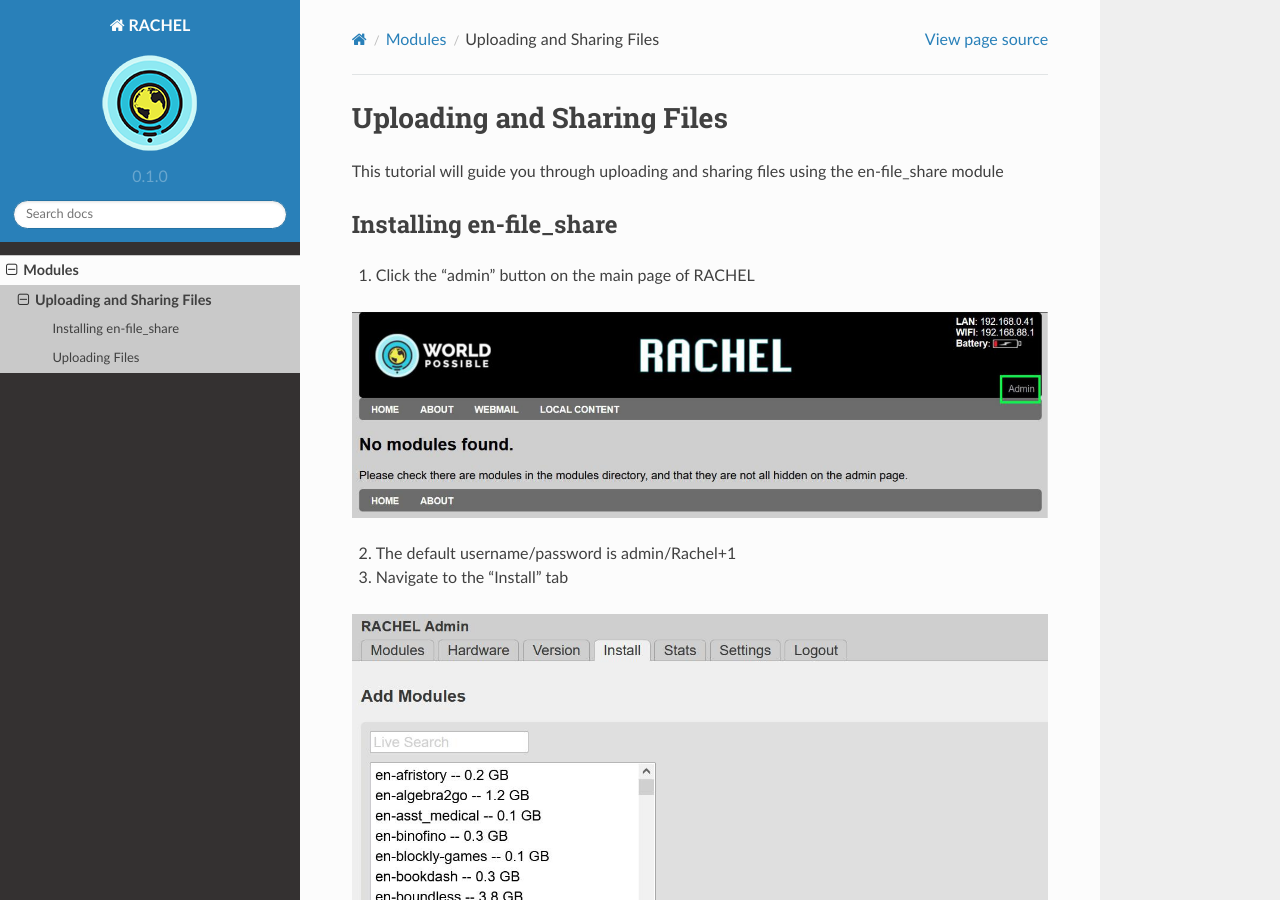
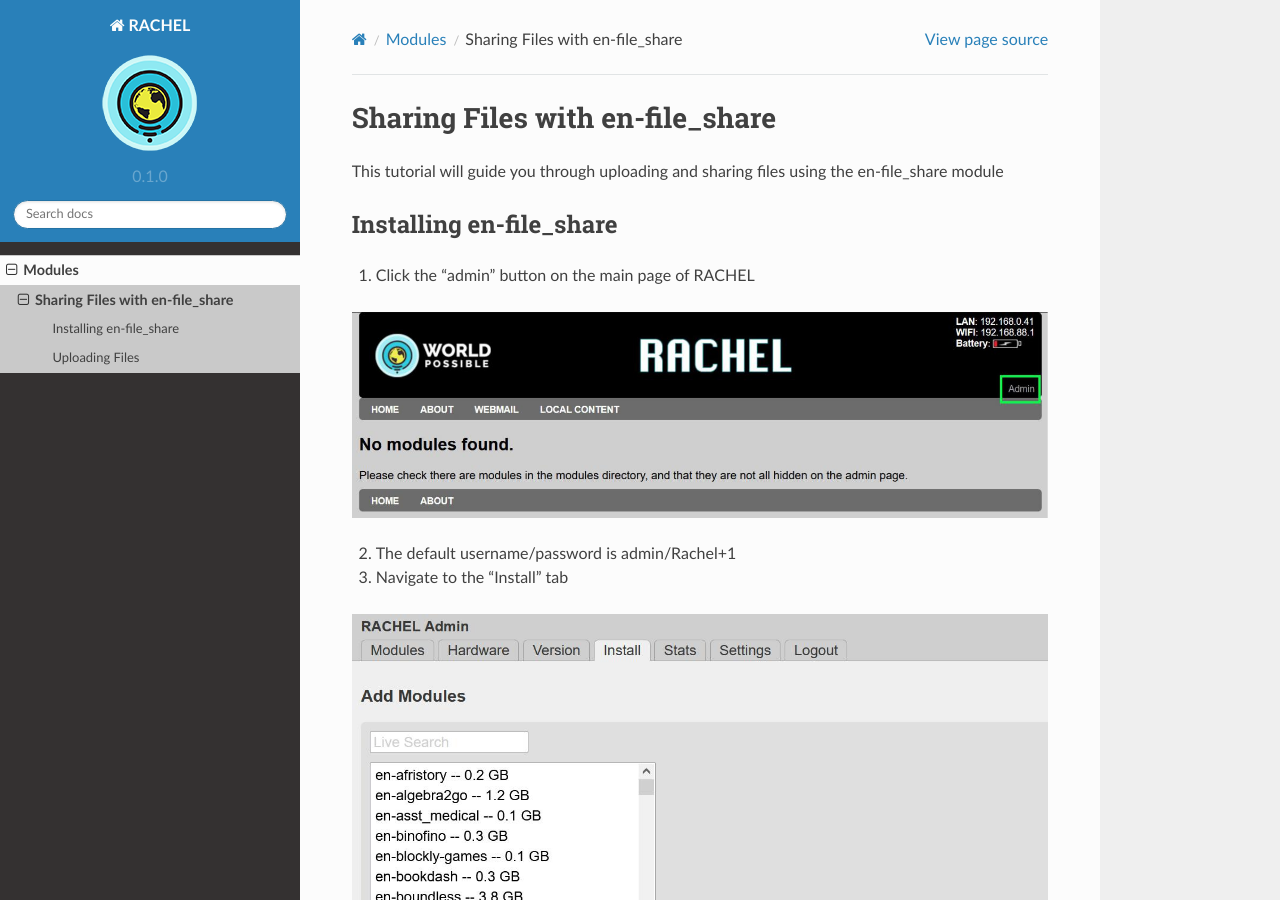
Before and after one commit to worldpossible/rachel, a Sphinx documentation site: the page built from docs/source/modules/en_fileshare.rst, in a window 1280 px wide and 900 px high. Built offline with Sphinx 7.4.7 and the Read the Docs theme 2.0.0, drawn with Linux system fonts in a browser that asks for light colours; pages that are not in the unit, such as notebooks, are missing from menus.

Commit message:
Fixing title

```diff
--- a/docs/source/modules/en_fileshare.rst
+++ b/docs/source/modules/en_fileshare.rst
@@ -1,7 +1,7 @@
 .. _en_fileshare:
 
-Uploading and Sharing Files
-###########################
+Sharing Files with en-file_share
+################################
 
 This tutorial will guide you through uploading and sharing files using the en-file_share module
 
```
